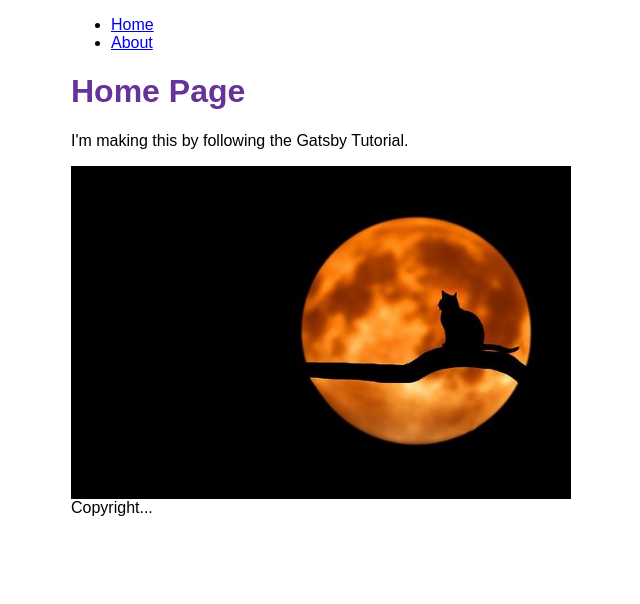
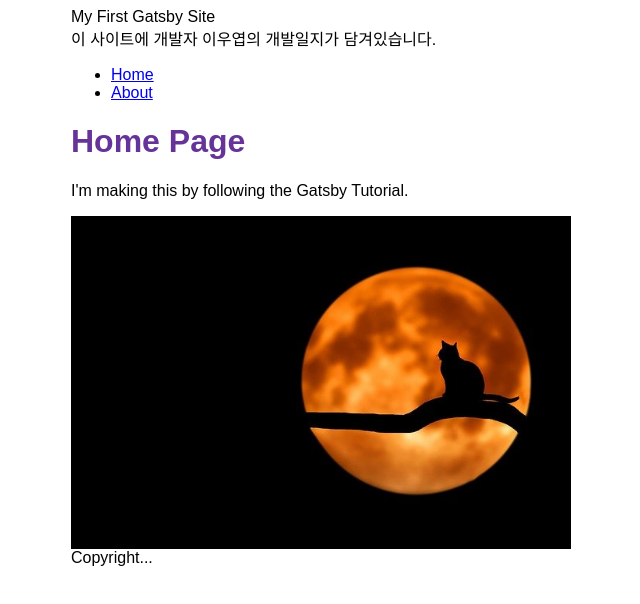
Before and after one commit to leewooyup/my-blog-2022-09-16, a Gatsby site: page / in a window 1280 px wide. Shown: the whole page, without its empty margins (319-959 px from the left). Built offline with nearby package versions, Linux system fonts and the light colour scheme; Gatsby itself is replaced by a stand-in of ours.

Commit message:
GraphQL로 데이터 가져와서 레이아웃에 노출

```diff
--- a/gatsby-config.js
+++ b/gatsby-config.js
@@ -1,6 +1,7 @@
 module.exports = {
   siteMetadata: {
-    siteUrl: `https://www.yourdomain.tld`,
+    title: "My First Gatsby Site",
+    description: "이 사이트에 개발자 이우엽의 개발일지가 담겨있습니다.",
   },
   plugins: ["gatsby-plugin-image", "gatsby-plugin-sharp"],
 };
--- a/src/components/layout.js
+++ b/src/components/layout.js
@@ -1,4 +1,4 @@
-import { Link } from "gatsby";
+import { Link, useStaticQuery, graphql } from "gatsby";
 import React from "react";
 import {
   container,
@@ -9,9 +9,23 @@
 } from "./layout.module.css";
 
 function Layout({ children, pageTitle }) {
+  const data = useStaticQuery(graphql`
+    query {
+      site {
+        siteMetadata {
+          title
+          description
+        }
+      }
+    }
+  `);
   return (
     <div className={container}>
-      <title>{pageTitle}</title>
+      <title>
+        {pageTitle} | {data.site.siteMetadata.title}
+      </title>
+      <header>{data.site.siteMetadata.title}</header>
+      <div>{data.site.siteMetadata.description}</div>
       <nav>
         <ul className={navLinks}>
           <li className={navLinkItem}>
```
